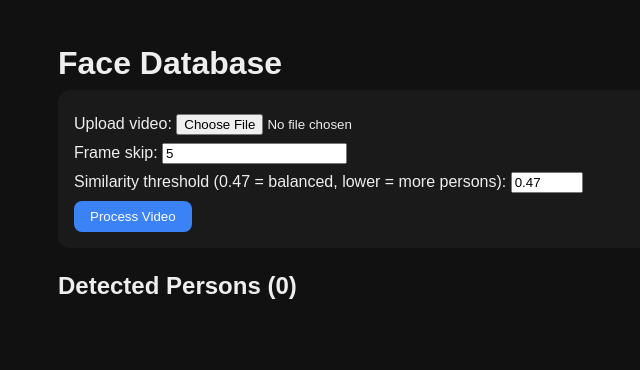
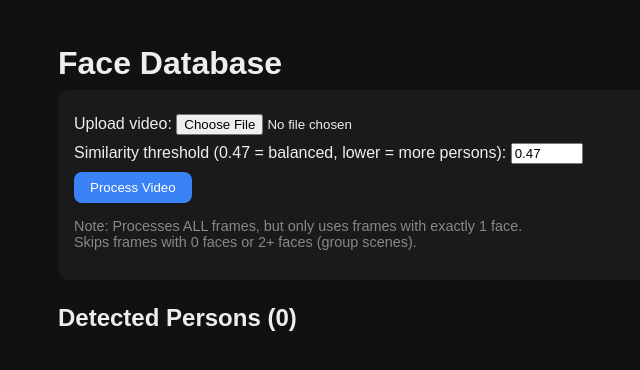
Before and after one commit to nuwanchandima/pose_detection, a FastAPI app: page / in a window 1280 px wide. Shown: the top 370 px of the page, without its empty margins (132-772 px from the left). Run offline with FastAPI, Linux system fonts and the light colour scheme.

Commit message:
Update video processing to handle all frames and improve face detection criteria

```diff
--- a/main.py
+++ b/main.py
@@ -257,11 +257,12 @@ async def index(request: Request):
 async def process_video(
     request: Request,
     video_file: UploadFile = File(...),
-    frame_skip: int = Form(5),      # process every Nth frame
+    frame_skip: int = Form(1),      # process every frame (set to 1)
     sim_threshold: float = Form(0.47)
 ):
     """
     Upload a video, run face clustering with tracking, then show updated persons page.
+    Only processes frames with exactly 1 face.
     """
     global active_tracks, next_track_id
 
@@ -278,92 +279,82 @@ async def process_video(
     frame_idx = 0
     detected_count = 0
     rejected_count = 0
+    skipped_no_face = 0
+    skipped_multiple_faces = 0
 
     while True:
         ret, frame = cap.read()
         if not ret:
             break
 
-        # Update all tracks (increment frames_lost)
-        update_tracks()
+        frame_idx += 1
 
-        # Skip frames to speed up
-        if frame_idx % frame_skip != 0:
-            frame_idx += 1
+        # BGR image → faces (detect all faces in frame)
+        faces = face_app.get(frame)
+
+        # Skip frames with no faces
+        if len(faces) == 0:
+            skipped_no_face += 1
             continue
 
-        # BGR image → faces
-        faces = face_app.get(frame)
-        matched_tracks = set()
+        # Skip frames with 2 or more faces
+        if len(faces) >= 2:
+            skipped_multiple_faces += 1
+            continue
 
-        for face in faces:
-            emb = face.normed_embedding
-            det_score = float(face.det_score) if hasattr(face, 'det_score') else 1.0
-            x1, y1, x2, y2 = [int(v) for v in face.bbox]
-            # clamp bbox
-            h, w, _ = frame.shape
-            x1 = max(0, x1)
-            y1 = max(0, y1)
-            x2 = min(w, x2)
-            y2 = min(h, y2)
-            face_img = frame[y1:y2, x1:x2]
+        # Process only if exactly 1 face
+        face = faces[0]
+        emb = face.normed_embedding
+        det_score = float(face.det_score) if hasattr(face, 'det_score') else 1.0
+        x1, y1, x2, y2 = [int(v) for v in face.bbox]
 
-            if face_img.size == 0:
-                continue
+        # clamp bbox
+        h, w, _ = frame.shape
+        x1 = max(0, x1)
+        y1 = max(0, y1)
+        x2 = min(w, x2)
+        y2 = min(h, y2)
+        face_img = frame[y1:y2, x1:x2]
 
-            # Calculate bbox area
-            bbox_area = (x2 - x1) * (y2 - y1)
+        if face_img.size == 0:
+            continue
 
-            # Quality check - skip low quality faces
-            if not is_good_quality_face(face_img, bbox_area, det_score):
-                rejected_count += 1
-                continue
+        # Calculate bbox area
+        bbox_area = (x2 - x1) * (y2 - y1)
 
-            emb = np.array(emb, dtype=np.float32)
-            bbox = [x1, y1, x2, y2]
+        # Quality check - skip low quality faces
+        if not is_good_quality_face(face_img, bbox_area, det_score):
+            rejected_count += 1
+            continue
 
-            # Try to match this detection to an existing track
-            track_id = match_detection_to_track(bbox)
+        emb = np.array(emb, dtype=np.float32)
+        bbox = [x1, y1, x2, y2]
 
-            if track_id is not None:
-                # Update existing track
-                active_tracks[track_id]["bbox"] = bbox
-                active_tracks[track_id]["frames_lost"] = 0
-                matched_tracks.add(track_id)
-                person_id = active_tracks[track_id]["person_id"]
+        # Try to match with existing persons by embedding
+        person_id, sim = best_match(emb, threshold=sim_threshold)
 
-                # Save face to existing person (only if good quality)
-                save_face_image(person_id, emb, face_img)
-                print(f"[FaceApp] Track {track_id} -> {person_id} (continued)")
-                detected_count += 1
-            else:
-                # New detection - try to match with existing persons by embedding
-                person_id, sim = best_match(emb, threshold=sim_threshold)
+        if person_id is None:
+            # Completely new person
+            person_id = register_new_person(emb, face_img)
+            print(f"[FaceApp] Frame {frame_idx}: New person {person_id} (sim={sim:.3f})")
+        else:
+            # Matched to existing person by embedding
+            save_face_image(person_id, emb, face_img)
+            print(f"[FaceApp] Frame {frame_idx}: Matched {person_id} (sim={sim:.3f})")
 
-                if person_id is None:
-                    # Completely new person
-                    person_id = register_new_person(emb, face_img)
-                    print(f"[FaceApp] New person: {person_id} (sim={sim:.3f})")
-                else:
-                    # Matched to existing person by embedding
-                    save_face_image(person_id, emb, face_img)
-                    print(f"[FaceApp] Matched {person_id} (sim={sim:.3f})")
-
-                # Create new track
-                active_tracks[next_track_id] = {
-                    "person_id": person_id,
-                    "bbox": bbox,
-                    "frames_lost": 0
-                }
-                matched_tracks.add(next_track_id)
-                next_track_id += 1
-                detected_count += 1
-
-        frame_idx += 1
+        detected_count += 1
 
     cap.release()
     temp_video_path.unlink(missing_ok=True)
-    print(f"[FaceApp] Processed video. Detected: {detected_count}, Rejected low quality: {rejected_count}")
+
+    total_frames = frame_idx
+    print(f"[FaceApp] Processing complete:")
+    print(f"  Total frames: {total_frames}")
+    print(f"  Frames with 0 faces: {skipped_no_face}")
+    print(f"  Frames with 2+ faces: {skipped_multiple_faces}")
+    print(f"  Frames with 1 face (processed): {detected_count + rejected_count}")
+    print(f"  Good quality faces saved: {detected_count}")
+    print(f"  Low quality rejected: {rejected_count}")
 
     # Reload persons view
     persons_view = []
@@ -382,7 +373,7 @@ async def process_video(
         {
             "request": request,
             "persons": persons_view,
-            "message": f"Processed video. Detected {detected_count} faces ({rejected_count} low quality rejected). Found {len(persons_view)} unique persons.",
+            "message": f"Processed {total_frames} frames. Found {detected_count} good faces ({skipped_no_face} no-face, {skipped_multiple_faces} multi-face, {rejected_count} low-quality skipped). Discovered {len(persons_view)} unique persons.",
         },
     )
 
--- a/templates/index.html
+++ b/templates/index.html
@@ -60,13 +60,14 @@
     <label>Upload video:
       <input type="file" name="video_file" accept="video/*" required>
     </label><br>
-    <label>Frame skip:
-      <input type="number" name="frame_skip" value="5" min="1">
-    </label><br>
     <label>Similarity threshold (0.47 = balanced, lower = more persons):
       <input type="number" step="0.01" name="sim_threshold" value="0.47" min="0.35" max="0.65">
     </label><br>
     <button type="submit">Process Video</button>
+    <p style="font-size: 0.9em; color: #888;">
+      Note: Processes ALL frames, but only uses frames with exactly 1 face.<br>
+      Skips frames with 0 faces or 2+ faces (group scenes).
+    </p>
   </form>
 
   <h2>Detected Persons ({{ persons | length }})</h2>
```
